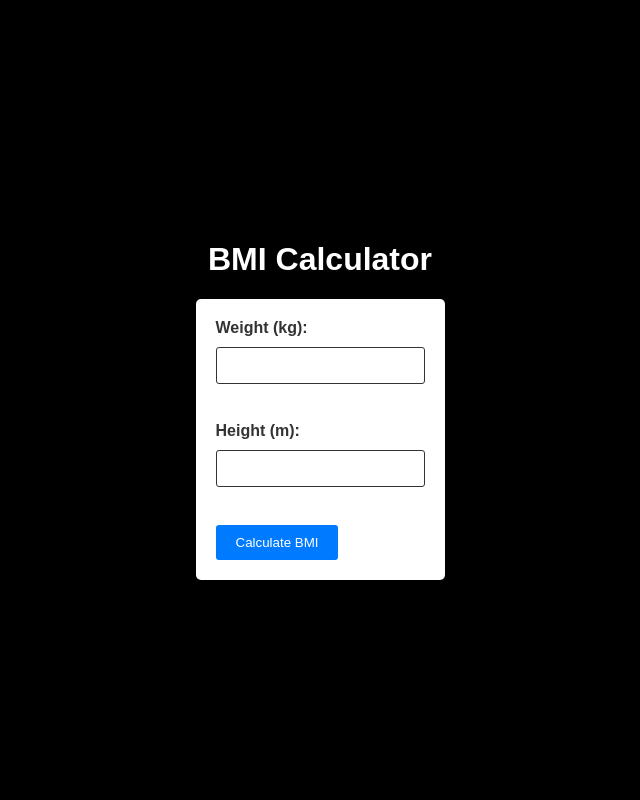
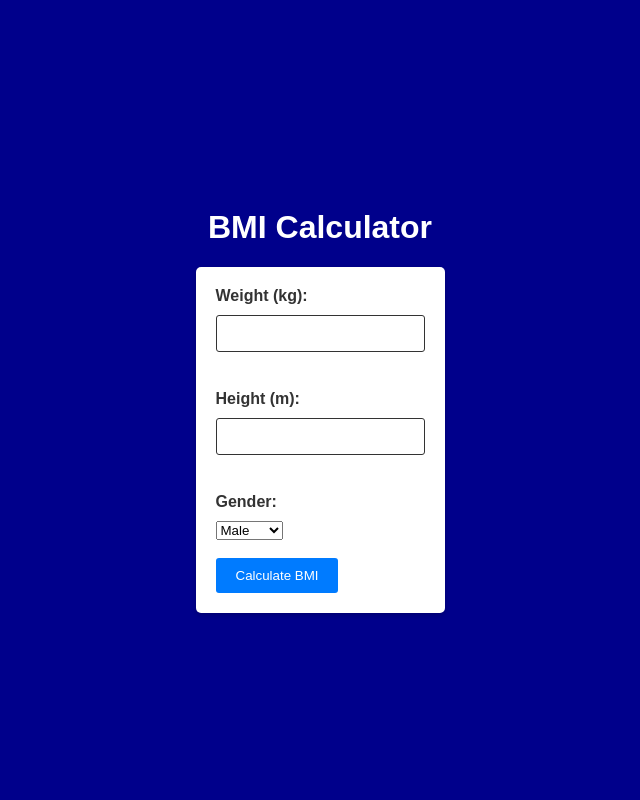
Before and after one commit to HeniuM/BMI_Canculator, a Flask app: page / in a window 1280 px wide. Shown: the whole page, without its empty margins (320-960 px from the left). Run offline with Flask 3, Linux system fonts and the light colour scheme.

Commit message:
Quick fixes

```diff
--- a/main.py
+++ b/main.py
@@ -8,16 +8,28 @@ def bmi_calculator():
     if request.method == 'POST':
         weight = float(request.form['weight'])
         height = float(request.form['height'])
+        gender = request.form['gender']
         bmi = calculate_bmi(weight, height)
-        return render_template('result.html', bmi=bmi)
+
+        recommended_bmi_range = get_recommended_bmi_range(gender)
+
+        return render_template('result.html', bmi=bmi, recommended_bmi_range=recommended_bmi_range)
     return render_template('index.html')
 
 
 def calculate_bmi(weight, height):
-    # Calculate BMI
     bmi = weight / (height ** 2)
     return round(bmi, 2)
 
 
+def get_recommended_bmi_range(gender):
+    if gender == 'male':
+        return "Recommended BMI range for men: 18.5 - 24.9"
+    elif gender == 'female':
+        return "Recommended BMI range for women: 18.5 - 24.9"
+    else:
+        return "Recommended BMI range: 18.5 - 24.9"
+
+
 if __name__ == '__main__':
     app.run(debug=True)
--- a/static/style.css
+++ b/static/style.css
@@ -2,7 +2,7 @@
 
 body {
     font-family: Arial, sans-serif;
-    background-color: #000;
+    background-color: darkblue;
     margin: 0;
     padding: 0;
     display: flex;
@@ -34,16 +34,16 @@ label {
 }
 
 input[type="text"] {
-    width: 100%; /* Zmniejszenie szerokości do 100% */
+    width: 100%;
     padding: 10px;
     margin-bottom: 20px;
     margin-right: 10px;
     border: 1px solid #333;
     border-radius: 3px;
-    box-sizing: border-box; /* Ustawienie do modelu pudełkowego (box-sizing) */
+    box-sizing: border-box;
 }
 
-/* Ustaw ostatnie pole wejściowe bez marginesu po prawej stronie */
+
 input[type="text"]:last-child {
     margin-right: 0;
 }
--- a/templates/index.html
+++ b/templates/index.html
@@ -14,6 +14,12 @@
         <label for="height">Height (m):</label>
         <input type="text" name="height" required><br><br>
 
+        <label for="gender">Gender:</label>
+        <select name="gender" required>
+            <option value="male">Male</option>
+            <option value="female">Female</option>
+        </select><br><br>
+
         <input type="submit" value="Calculate BMI">
     </form>
 </body>
--- a/templates/result.html
+++ b/templates/result.html
@@ -3,10 +3,10 @@
 <head>
     <title>BMI Result</title>
     <link rel="stylesheet" type="text/css" href="{{ url_for('static', filename='style.css') }}">
-
 </head>
 <body>
     <h1>Your BMI Result</h1>
     <p>Your BMI is: {{ bmi }}</p>
+    <p>{{ recommended_bmi_range }}</p>
 </body>
 </html>
```
